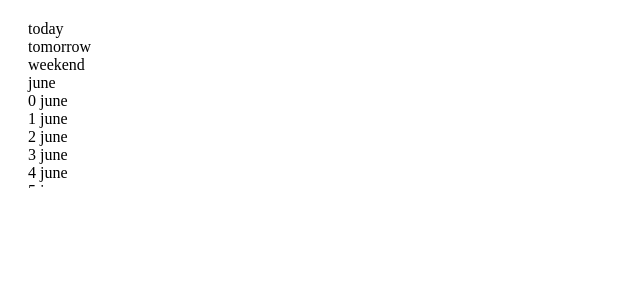
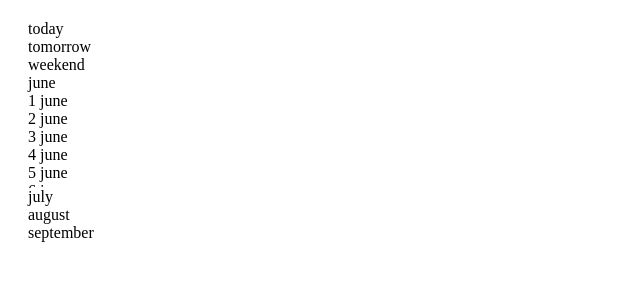
Before and after one commit to GaryGolf/react-components, a React app: page / in a window 1280 px wide. Shown: the top 300 px of the page, without its empty margins (0-640 px from the left). Built offline with nearby package versions, Linux system fonts and the light colour scheme.

Commit message:
expand month with click

```diff
--- a/src/components/timeline/timeline.tsx
+++ b/src/components/timeline/timeline.tsx
@@ -1,34 +1,103 @@
 import * as React from 'react';
 import * as styles from './timeline.css';
+import { currentId } from 'async_hooks';
 
 interface Props {};
+interface State {
+  month: number;
+};
 
-export default class TimeLine extends React.Component<Props, null> {
+export default class TimeLine extends React.Component<Props, State> {
+  private container: HTMLDivElement;
+  private top = false;
+  private bot = false;
+  private months = ['june', 'july', 'august', 'september'];
+
+  public constructor(props:Props) {
+    super(props);
+    this.state = {
+      month: 0
+    }
+  }
+
   private handleScroll = (event:React.UIEvent<HTMLDivElement>) => {
     const height = event.currentTarget.scrollHeight;
     const top = event.currentTarget.scrollTop;
     const client = event.currentTarget.clientHeight;
     const { scrollHeight, scrollTop, clientHeight } = event.currentTarget;
     const scrollBottom = scrollHeight - clientHeight == scrollTop;
-    if (!scrollTop) console.log('top');
-    if (scrollBottom) console.log('bottom');
+    if (!scrollTop) {
+      console.log('top');
+      this.top = true;
+      return;
+    } else if (scrollBottom) {
+      console.log('bottom');
+      this.bot = true;
+      return;
+    } else {
+      this.bot = false;
+      this.top = false;
+    }
   }
+
+  private handleWheel = (event:React.WheelEvent<HTMLDivElement>) => {
+    const delta = event.deltaY;
+    if(this.bot && delta > 8) {
+      this.setState(prevState => {
+        let month = prevState.month + 1;
+        if (month == this.months.length) month = prevState.month;
+        return { month }
+      })
+      this.bot = false;
+      this.container.scroll(0,0)
+      console.log('bottom', delta)
+    } else if (this.top && delta < -8) {
+      this.setState(prevState => {
+        let month = prevState.month - 1;
+        if (month < 0) month = prevState.month;
+        return { month }
+      })
+      this.container.scroll(0,0)
+      this.top = false;
+      console.log('top', delta)
+    }
+  }
+
+  private handleMonthClick = (event:React.MouseEvent<HTMLDivElement>) => {
+    const month = parseInt(event.currentTarget.dataset.idx);
+    this.setState({ month })
+  }
+
   render() {
+    const month = this.months[this.state.month];
     const rows = new Array(30)
       .fill('')
-      .map((x, idx) => <div key={idx}>{idx+ ' june'}</div>)
+      .map((x, idx) => <div key={idx+month}>{`${idx + 1} ${month}`}</div>)
+
+    const mmm = this.months.map((m, idx) => (
+      <div key={m}
+        data-idx={idx}
+       onClick={this.handleMonthClick}>
+       {m}
+      </div>
+  ))
+    const past = mmm.filter((m,i) => i <= this.state.month)
+    const futr = mmm.filter((m,i) => i > this.state.month)
     return (
       <div>
         <div>today</div>
         <div>tomorrow</div>
         <div>weekend</div>
-        <div>june</div>
+        {past}
         <div className={styles.frame}>
           <div className={styles.container}
+            ref={el => this.container = el}
+            onWheel={this.handleWheel}
             onScroll={this.handleScroll}>
             {rows}
           </div>
         </div>
+        {futr}
       </div>
     )
   }
```
